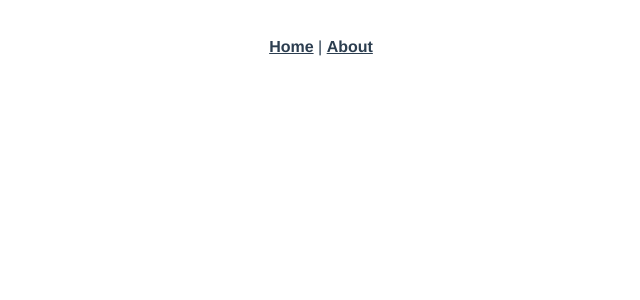
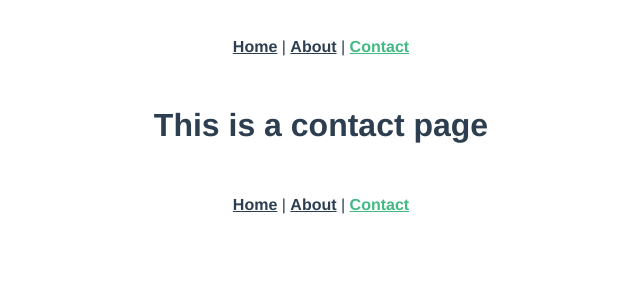
Before and after one commit to chimayu/portfolio, a Vue app: page /contact in a window 1280 px wide. Shown: the top 300 px of the page, without its empty margins (319-959 px from the left). Built offline with nearby package versions, Linux system fonts and the light colour scheme.

Commit message:
first commit

```diff
--- a/src/App.vue
+++ b/src/App.vue
@@ -1,10 +1,8 @@
 <template>
   <div id="app">
-    <div id="nav">
-      <router-link to="/">Home</router-link> |
-      <router-link to="/about">About</router-link>
-    </div>
+    <myHeader></myHeader>
     <router-view/>
+    <myFooter></myFooter>
   </div>
 </template>
 
@@ -29,3 +27,15 @@
   color: #42b983;
 }
 </style>
+
+<script>
+  import myHeader from './components/myHeader.vue'
+  import myFooter from './components/myFooter.vue'
+  export default {
+    name: 'App',
+    components: {
+      myHeader,
+      myFooter
+    }
+  }
+</script>
--- /dev/null
+++ b/src/components/myFooter.vue
@@ -0,0 +1,7 @@
+<template>
+    <div id="nav">
+      <router-link to="/">Home</router-link> |
+      <router-link to="/about">About</router-link> |
+      <router-link to="/contact">Contact</router-link>
+    </div>
+</template>
--- /dev/null
+++ b/src/components/myHeader.vue
@@ -0,0 +1,7 @@
+<template>
+    <div id="nav">
+      <router-link to="/">Home</router-link> |
+      <router-link to="/about">About</router-link> |
+      <router-link to="/contact">Contact</router-link>
+    </div>
+</template>
--- a/src/router.js
+++ b/src/router.js
@@ -20,6 +20,11 @@ export default new Router({
       // this generates a separate chunk (about.[hash].js) for this route
       // which is lazy-loaded when the route is visited.
       component: () => import(/* webpackChunkName: "about" */ './views/About.vue')
+    },
+    {
+      path: '/contact',
+      name: 'contact',
+      component: () => import('./views/Contact.vue')
     }
   ]
 })
--- /dev/null
+++ b/src/views/Contact.vue
@@ -0,0 +1,5 @@
+<template>
+  <div class="about">
+    <h1>This is a contact page</h1>
+  </div>
+</template>
```
